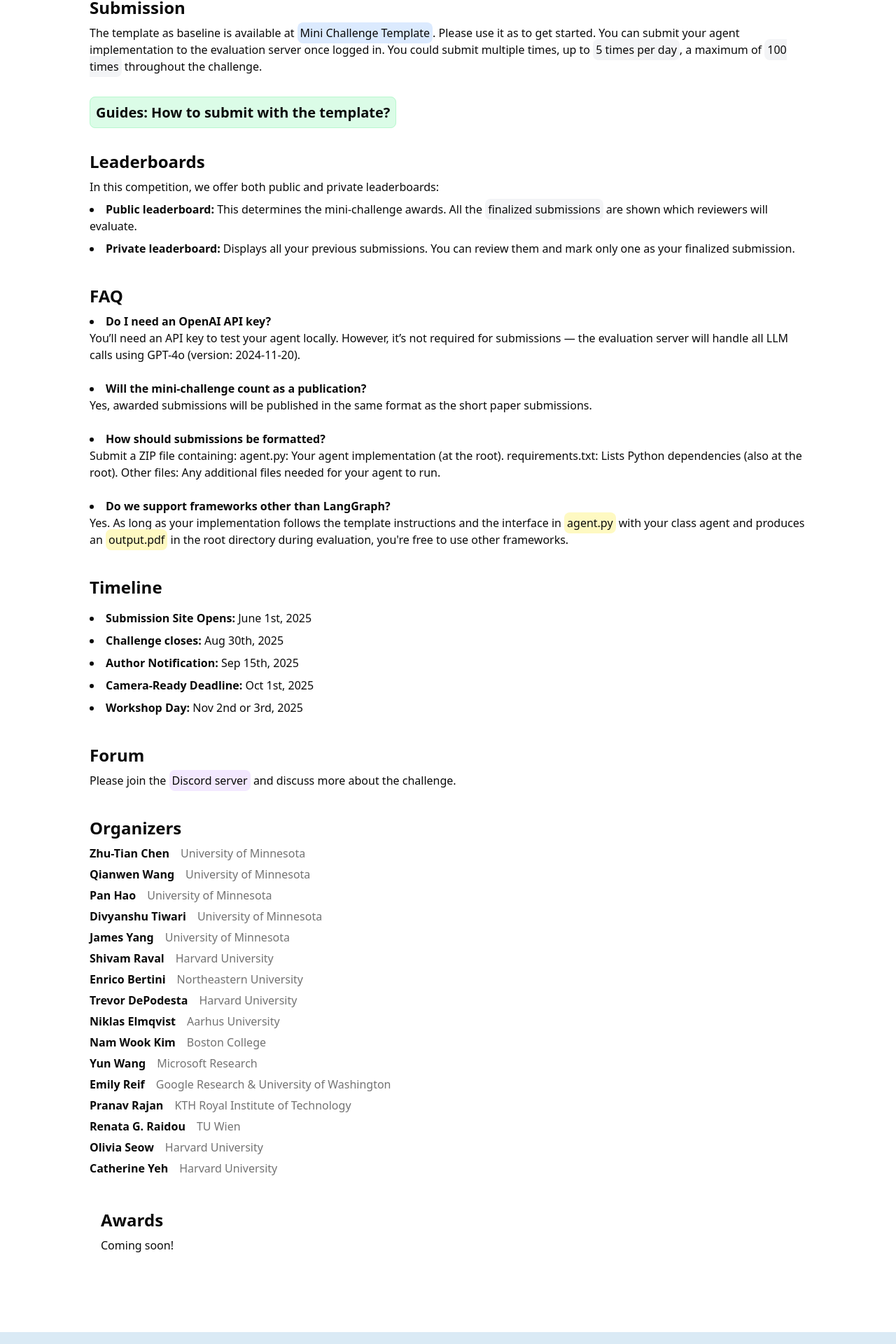
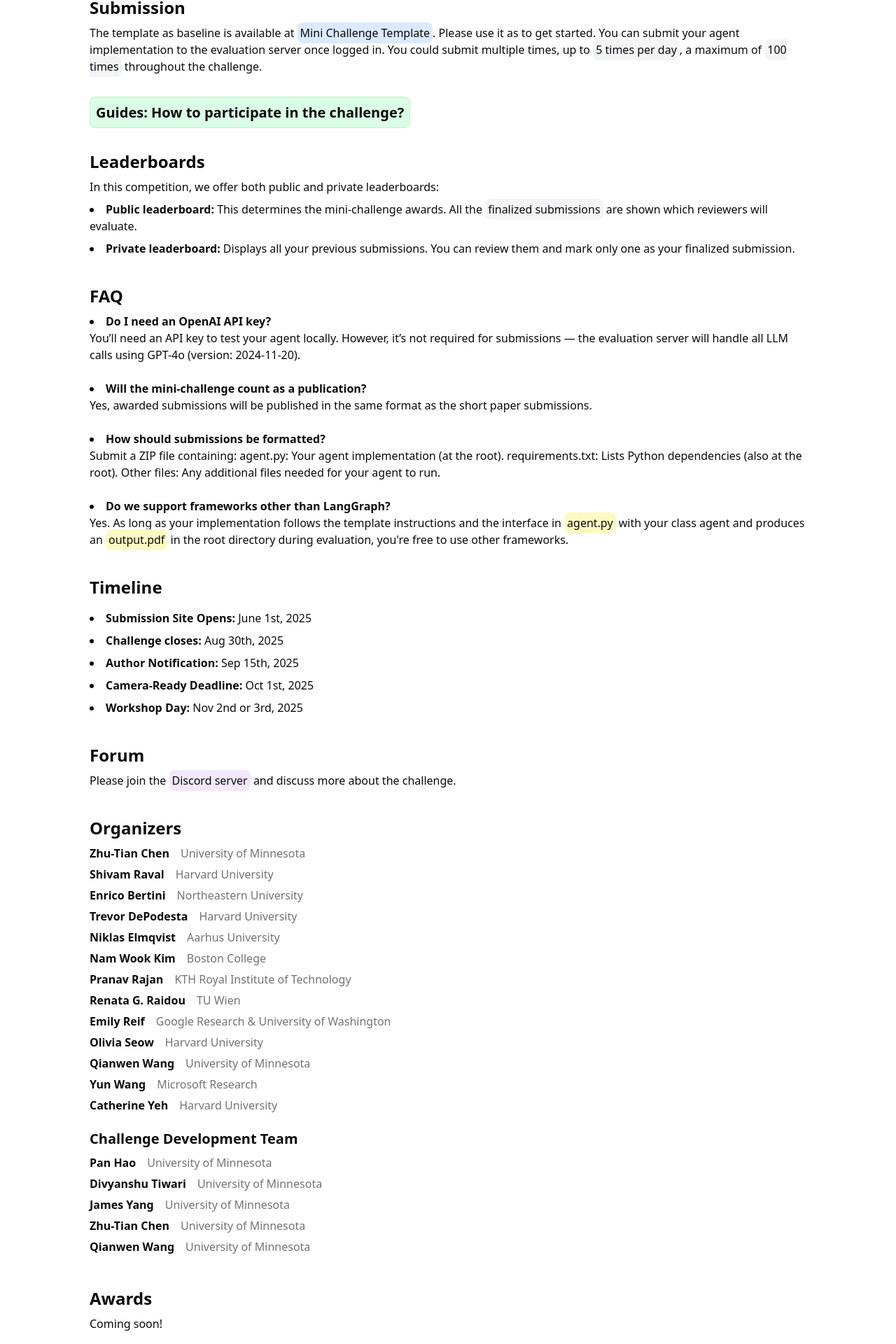
Before and after one commit to VISAgentChallenge/visagentchallenge.github.io, a Next.js app: page /challenge in a window 1280 px wide. Shown: the part 473-2393 px from the top of the page at 70% size. Built offline with nearby package versions, Linux system fonts and the light colour scheme; no server answers.

Commit message:
minor updates

```diff
--- a/src/app/challenge/page.tsx
+++ b/src/app/challenge/page.tsx
@@ -2,22 +2,27 @@
 export default function Challenge() {
   const organizers = [
     { name: 'Zhu-Tian Chen', affiliation: 'University of Minnesota' },
-    { name: 'Qianwen Wang', affiliation: 'University of Minnesota' },
-    { name: 'Pan Hao', affiliation: 'University of Minnesota' },
-    { name: 'Divyanshu Tiwari', affiliation: 'University of Minnesota' },
-    { name: 'James Yang', affiliation: 'University of Minnesota' },
     { name: 'Shivam Raval', affiliation: 'Harvard University' },
     { name: 'Enrico Bertini', affiliation: 'Northeastern University' },
     { name: 'Trevor DePodesta', affiliation: 'Harvard University' },
     { name: 'Niklas Elmqvist', affiliation: 'Aarhus University' },
     { name: 'Nam Wook Kim', affiliation: 'Boston College' },
-    { name: 'Yun Wang', affiliation: 'Microsoft Research' },
-    { name: 'Emily Reif', affiliation: 'Google Research & University of Washington' },
     { name: 'Pranav Rajan', affiliation: 'KTH Royal Institute of Technology' },
     { name: 'Renata G. Raidou', affiliation: 'TU Wien' },
+    { name: 'Emily Reif', affiliation: 'Google Research & University of Washington' },
     { name: 'Olivia Seow', affiliation: 'Harvard University' },
+    { name: 'Qianwen Wang', affiliation: 'University of Minnesota' },
+    { name: 'Yun Wang', affiliation: 'Microsoft Research' },
     { name: 'Catherine Yeh', affiliation: 'Harvard University' },
   ];
+
+  const developers = [
+    { name: 'Pan Hao', affiliation: 'University of Minnesota' },
+    { name: 'Divyanshu Tiwari', affiliation: 'University of Minnesota' },
+    { name: 'James Yang', affiliation: 'University of Minnesota' },
+    { name: 'Zhu-Tian Chen', affiliation: 'University of Minnesota' },
+    { name: 'Qianwen Wang', affiliation: 'University of Minnesota' }
+  ]
 
   return (
     <div className="p-12 flex flex-col gap-2">
@@ -26,7 +31,7 @@ export default function Challenge() {
           {/* put stuff here to keep the stylistic consistency */}
           <h1 className="text-3xl font-bold">Mini Challenge</h1>
 
-          <div className="p-4">
+          <div className="py-4">
             {" "}
             The mini challenge encourages the exploration of how agentic AI can
             automate data visualization and visual analytics.
@@ -92,7 +97,7 @@ export default function Challenge() {
 
             <div className="mt-10">
               <a href="/guides" className="bg-green-100 p-2 rounded-md text-xl border border-green-200 font-semibold hover:bg-green-200">
-                Guides: How to submit with the template?
+                Guides: How to participate in the challenge?
               </a>
             </div>
 
@@ -200,9 +205,18 @@ export default function Challenge() {
                 </div>
               ))}
             </p>
+            <h1 className="text-xl font-bold mb-2 mt-4">Challenge Development Team</h1>
+            <p>
+              {developers.map((developer, index) => (
+                <div key={index} className="flex flex-col space-y-1.5 sm:flex-row sm:space-x-4">
+                  <span className="font-semibold">{developer.name}</span>
+                  <span className="text-muted-foreground">{developer.affiliation}</span>
+                </div>
+              ))}
+            </p>
           </div>
           {/* Awards section */}
-          <div className="p-4">
+          <div className="py-4">
             <h1 className="text-2xl font-bold mb-2">Awards</h1>
             <p>Coming soon!</p>
           </div>
--- a/src/app/guides/page.tsx
+++ b/src/app/guides/page.tsx
@@ -70,7 +70,7 @@ export default function SubmissionGuide() {
               </p>
               <div className="mt-4">
                 <img
-                  src="./screenshots/running.png"
+                  src="./screenshots/running-status.png"
                   alt="Screenshot of running submission"
                 />
               </div>
--- a/src/app/page.tsx
+++ b/src/app/page.tsx
@@ -21,7 +21,7 @@ export default async function LandingPage() {
             />
             <div className="absolute inset-0 bg-black/0" />
           </div>
-
+{/*
           <div className="flex flex-col gap-4">
             <h2 className="text-3xl font-bold">The workshop</h2>
             <div className="space-y-4 my-3">
@@ -41,7 +41,7 @@ export default async function LandingPage() {
                 analysts, suitable for agent interactions? How can VIS designers effectively
                 integrate agents into their workflows without compromising human agency? And to what
                 extent should agents help shape and educate the next generation of visualization
-                researchers? */}
+                researchers?
               </div>
 
               <div>
@@ -52,10 +52,11 @@ export default async function LandingPage() {
               </div>
             </div>
           </div>
+          */}
 
           {/* Challenge overview */}
           <div className="flex flex-col gap-4">
-            <h2 className="text-3xl font-bold">The Challenge</h2>
+            <h2 className="text-3xl font-bold">About the Challenge</h2>
             <ul className="space-y-4 my-3">
               <li>
                 <div>
@@ -82,7 +83,7 @@ export default async function LandingPage() {
               </li>
             </ul>
           </div>
-          <div className="flex flex-col gap-4">
+          {/* <div className="flex flex-col gap-4">
             <h2 className="text-3xl font-bold">Important Dates</h2>
             <ul className="list-disc list-inside space-y-2">
               <li>May 30th, 2025: Call for Participation</li>
@@ -91,7 +92,7 @@ export default async function LandingPage() {
               <li>Oct 1st, 2025: Camera-Ready Deadline</li>
               <li>Nov 2nd or 3rd: Workshop Day, TBD</li>
             </ul>
-          </div>
+          </div> */}
 
           {/* submission gallery  */}
           <div className="flex flex-col gap-4">
```
Also changed, not shown: public/screenshots/finalized.png (added), public/screenshots/running-status.png (added).
